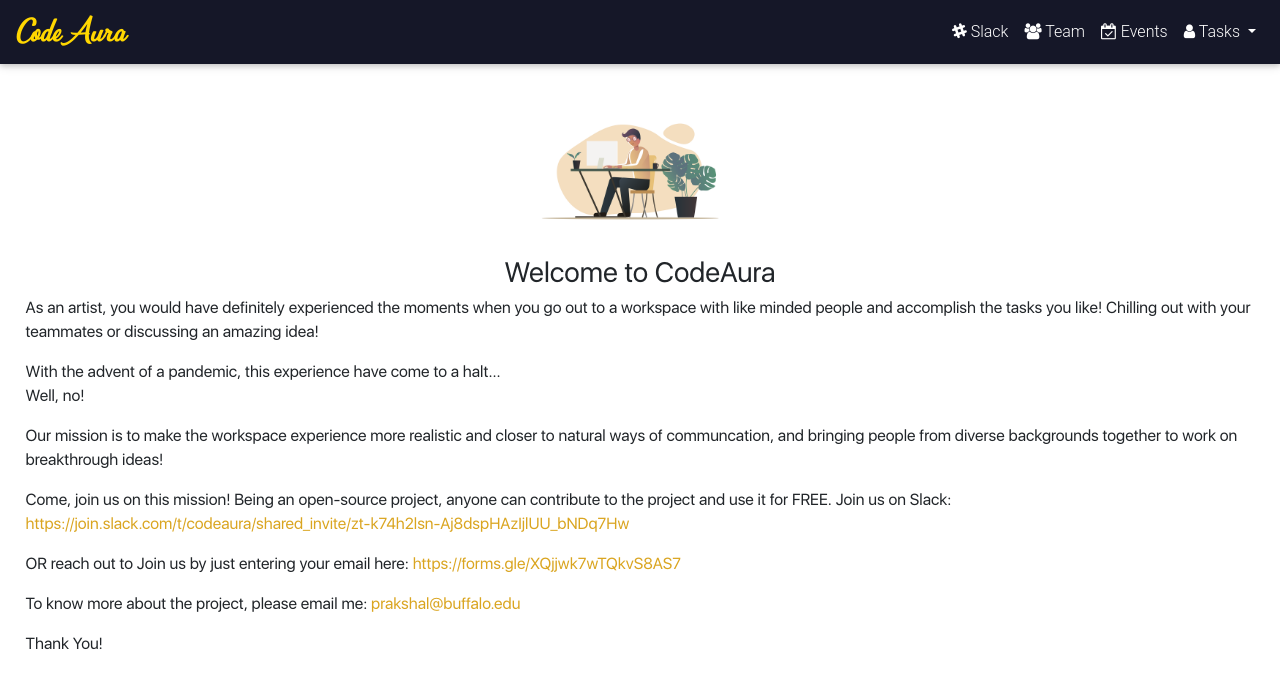
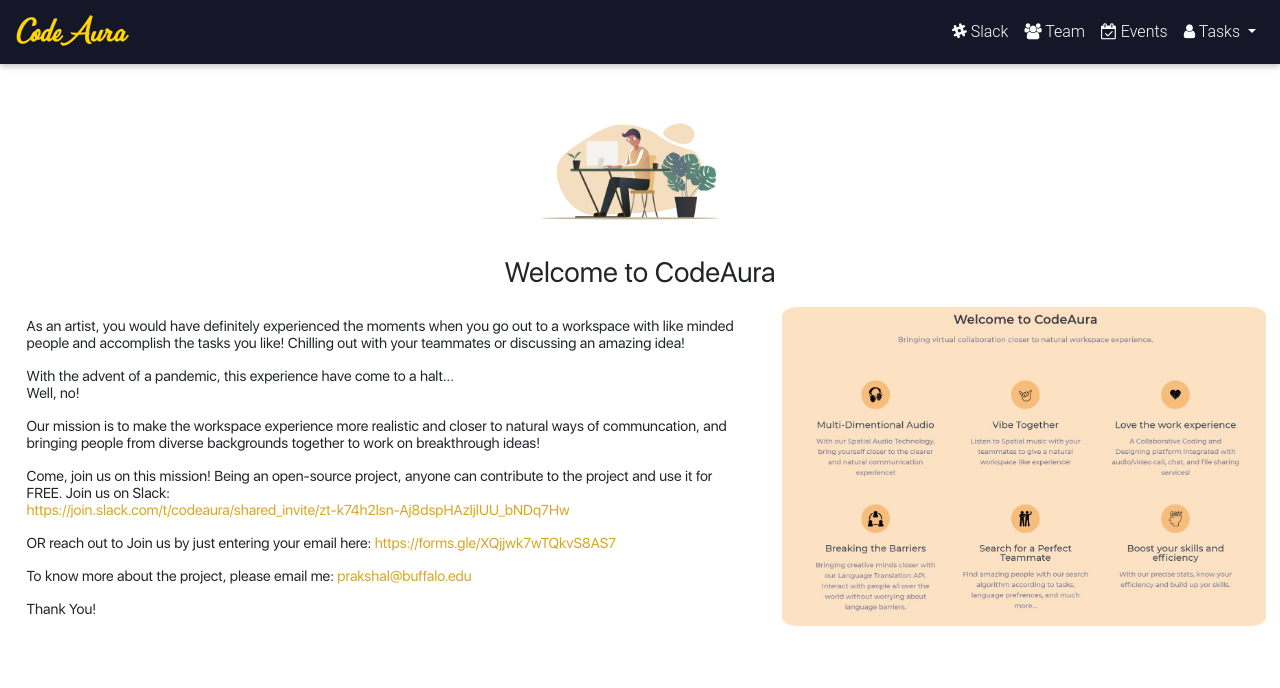
Before and after one commit to Prakshal-Jain/CodeAura-Organization, a Jekyll site: the page built from index.html, in a window 1280 px wide. Shown: the top 688 px of the page. Built offline with Jekyll 4.4.1, drawn with Linux system fonts in a browser that asks for light colours; nearby versions of some CDN libraries.

Commit message:
Added Summary

```diff
--- a/assets/css/script.css
+++ b/assets/css/script.css
@@ -136,3 +136,10 @@
 {
 	background-color: #DAA520;
 }
+
+.summ_img{
+  width: 95%;
+  height: auto;
+  border-radius: 3%;
+  margin: 2%;
+}
--- a/index.html
+++ b/index.html
@@ -3,6 +3,8 @@
 ---
 <center><img src = "assets/img/herobg.png" class="heroImg">
 <h3 class="sf"><b>Welcome to CodeAura</b></h3></center>
+<table>
+<tr><td style="width: 60%;">
 <div class="txtArea">
         <p>As an artist, you would have definitely experienced the moments when you go out to a workspace with
         like minded people and accomplish the tasks you like! Chilling out with your teammates or discussing an amazing idea!</p>
@@ -27,4 +29,9 @@
             To know more about the project, please email me: <a href = 'mailto:prakshal@buffalo.edu' target='_blank' style='color: #DAA520; pointer-events: auto;'>prakshal@buffalo.edu</a>
         </p>
         Thank You!
-</div>
+    </div>
+    </td>
+    <td>
+        <center><img src="./assets/img/Summary.jpg" class="summ_img" /></center>
+    </td>
+    </tr></table>
```
Also changed, not shown: assets/img/Summary.jpg (added).
